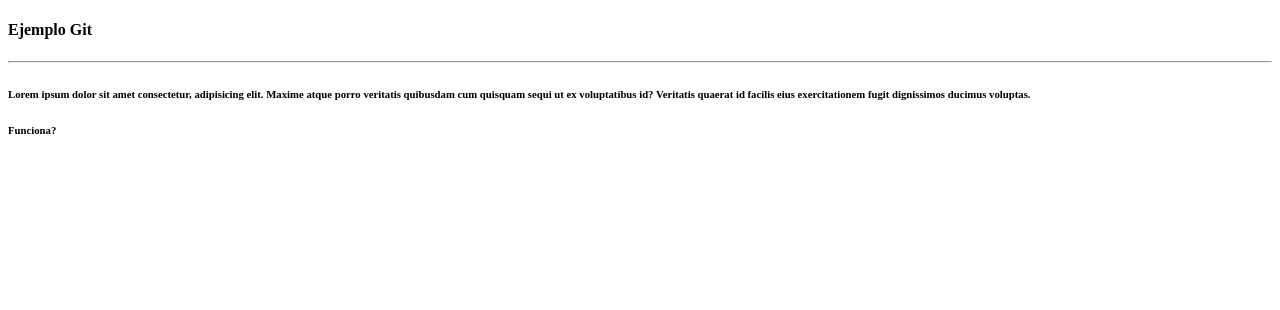
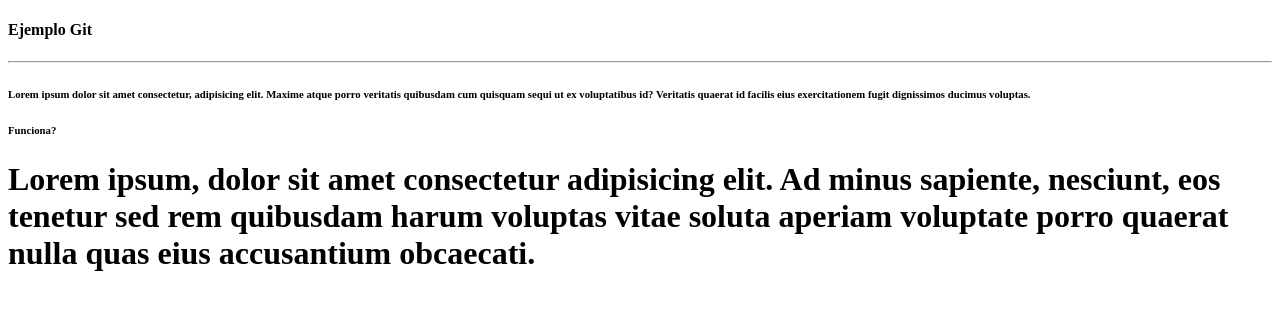
Before and after one commit to AlineUrqueta/clase2Web, a plain HTML site: page Clase2/index.html in a window 1280 px wide. Drawn offline with Linux system fonts and the light colour scheme.

Commit message:
Agregue un Lorem

```diff
--- a/Clase2/index.html
+++ b/Clase2/index.html
@@ -15,6 +15,7 @@
           eius exercitationem fugit dignissimos ducimus voluptas.
     </h6>
     <h6>Funciona?</h6>
+    <h1> Lorem ipsum, dolor sit amet consectetur adipisicing elit. Ad minus sapiente, nesciunt, eos tenetur sed rem quibusdam harum voluptas vitae soluta aperiam voluptate porro quaerat nulla quas eius accusantium obcaecati.</h1>
 
 </body>
 </html>
```
